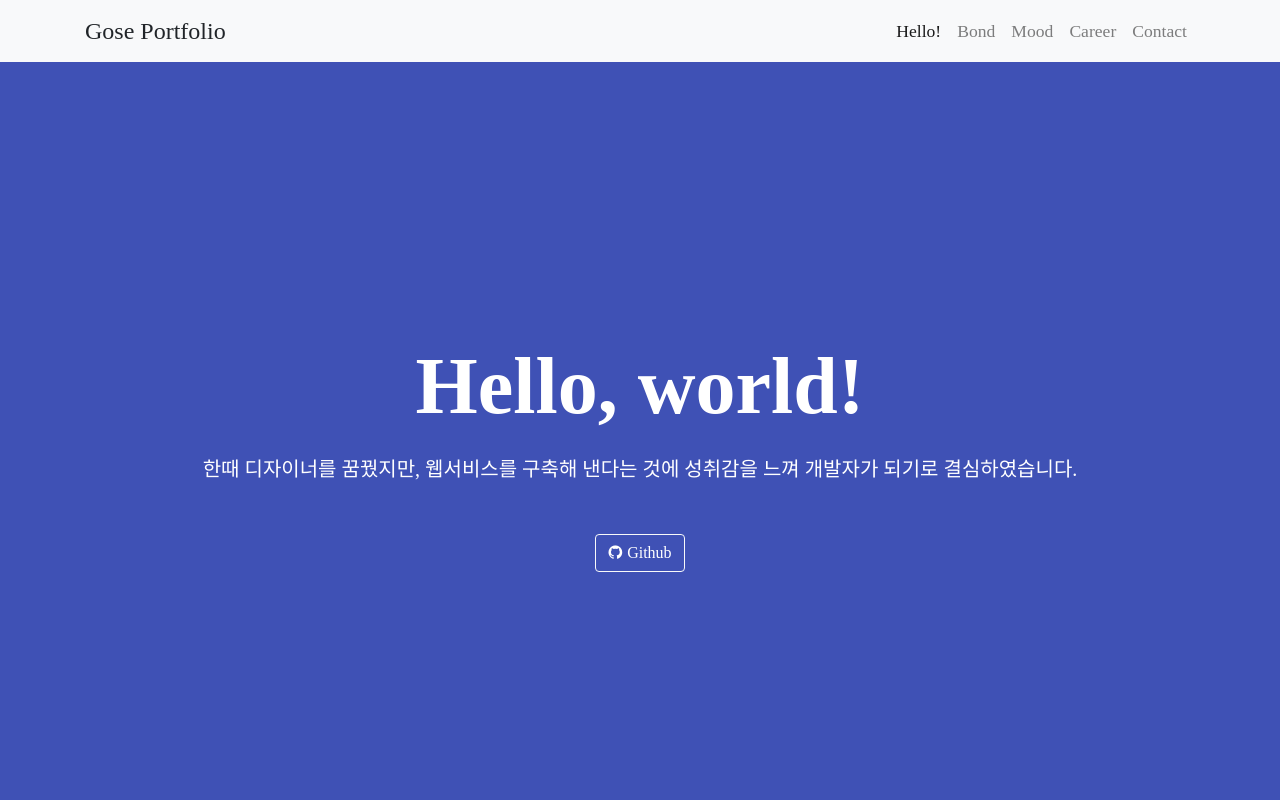
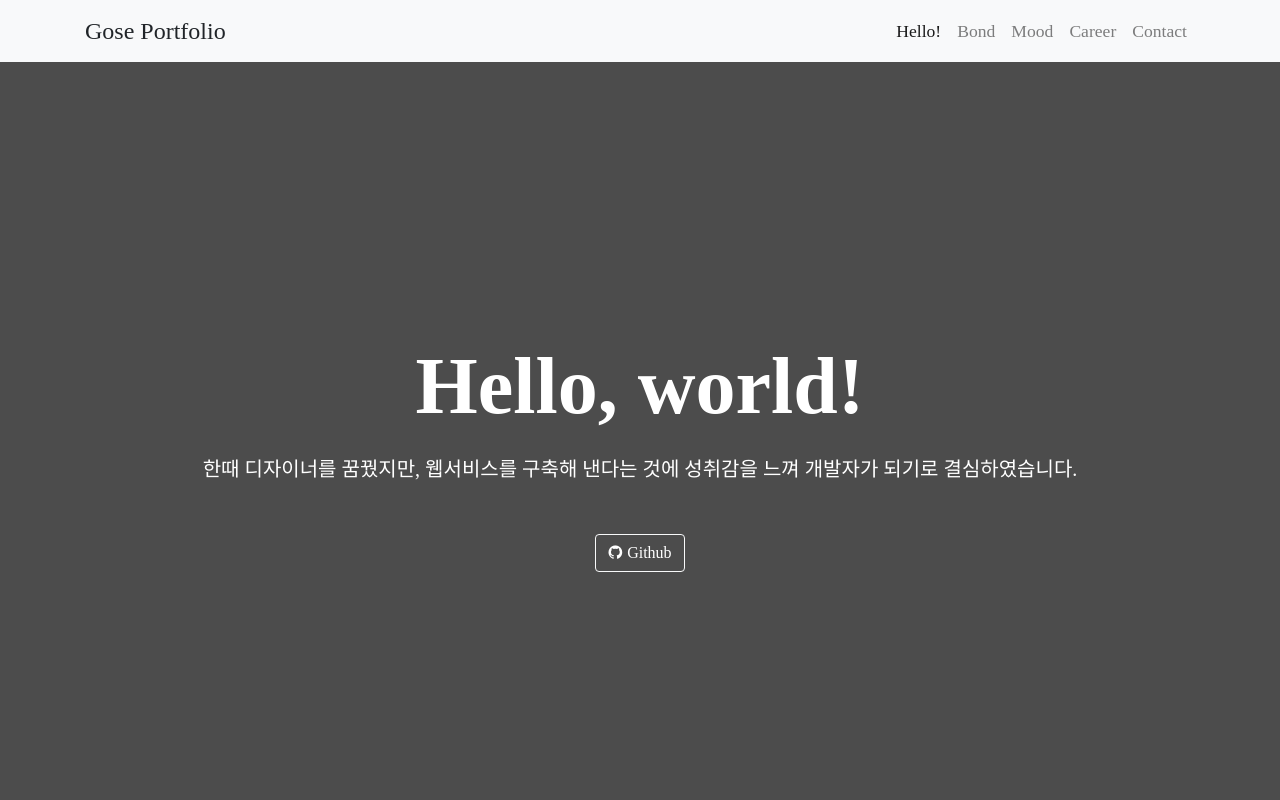
Before and after one commit to degose/Portfolio-React-site, a React (Create React App) app: page / in a window 1280 px wide. Shown: the top 800 px of the page. Built offline with nearby package versions, Linux system fonts and the light colour scheme; no server answers; a web font is replaced by a local one.

Commit message:
header-info 수정

```diff
--- a/src/component/header_info.js
+++ b/src/component/header_info.js
@@ -17,12 +17,18 @@ class HeaderInfo extends Component {
                   </button>
                 </form>
               </div>
-              {/* <div className="col img-wrapper">
-                <img alt="profile-img" src="https://avatars1.githubusercontent.com/u/27682015?s=400&u=e4ee0d37f412f33eb20482e1f0542a6cde51c90b&v=4" className="profile-img rounded" />
-              </div> */}
+              <div className="bg-wrapper">
+                <img alt="배경 이미지" className="bg-img" src="https://images.unsplash.com/photo-1485458029194-00cff7de3ef7?auto=format&fit=crop&w=2850&q=60&ixid=dW5zcGxhc2guY29tOzs7Ozs%3D" />
+              </div>
             </div>
           </div>
         </div>
+        {/* <div className="bg-wrapper">
+          <video className="video" autoPlay loop muted>
+            <source src="https://gcs-vimeo.akamaized.net/exp=1509967581~acl=%2A%2F860696547.mp4%2A~hmac=cc9838158bccb5b153b8f47c672def3c35c8f44c174fbadfff2eea6c1caf1202/vimeo-prod-skyfire-std-us/01/3071/9/240358919/860696547.mp4" type="video/mp4"></source>
+          </video>
+          <img className="bg-img" alt="모바일화면 배경이미지" scr="https://images.unsplash.com/photo-1485458029194-00cff7de3ef7?auto=format&fit=crop&w=2850&q=60&ixid=dW5zcGxhc2guY29tOzs7Ozs%3D" />
+        </div> */}
       </header>
 
 
--- a/src/style/partials/_base.scss
+++ b/src/style/partials/_base.scss
@@ -72,7 +72,7 @@
 body {
 	margin: 0 !important;
   padding: 0 !important;
-  background: #3F51B5; /* For browsers that do not support gradients */
+  // background: #3F51B5; /* For browsers that do not support gradients */
   // background: -webkit-linear-gradient(left top, #A7FFEB, #1DE9B6);
 }
 .element {
--- a/src/style/partials/_footer_contact.scss
+++ b/src/style/partials/_footer_contact.scss
@@ -2,3 +2,7 @@
   font-family: 'Baloo', cursive;
   font-size: 4rem;
 }
+
+.form-control, .input-group-btn {
+  margin-top: 10px;
+}
--- a/src/style/partials/_header_info.scss
+++ b/src/style/partials/_header_info.scss
@@ -40,13 +40,52 @@
   // padding-top: 70px;
   // background: #A7FFEB; /* For browsers that do not support gradients */
   // background: -webkit-linear-gradient(left top, #A7FFEB, #1DE9B6);
+  background: rgba($color: #000000, $alpha: 0.7);
   min-height: 100vh;
   display: flex;
   align-items: center;
   margin: 0;
   // margin-top: 50px;
-  // background: url('../assets/');
+  // background: url('../assets/landscape-2915008_1920.jpg');
+  // background: url('https://images.unsplash.com/photo-1468817739446-479f000a4c0f?auto=format&fit=crop&w=1670&q=60&ixid=dW5zcGxhc2guY29tOzs7Ozs%3D') no-repeat;
   // background-size: 100%;
   // background-position-y: 50%;
 
 }
+
+.bg-wrapper {
+  overflow: hidden;
+  height: 100vh;
+  width: 100%;
+  margin-top: 55px;
+  position: absolute;
+  z-index: -1;
+  top: 0;
+  left: 0;
+}
+
+.bg-img {
+  display: none;
+}
+
+@media screen and (min-width: 0px) and (max-width: 768px) {
+  .video {
+    display: none;
+  }
+
+  .bg-img {
+    object-fit: cover;
+    width: 100%;
+    height: 100%;
+    background-size: cover;
+    background-position: center;
+  }
+}
+
+.video {
+  object-fit: cover;
+  width: 100%;
+  height: 100%;
+  background-size: cover;
+  background-position: center;
+}
--- a/src/style/style.css
+++ b/src/style/style.css
@@ -18,9 +18,7 @@
 
 body {
   margin: 0 !important;
-  padding: 0 !important;
-  background: #3F51B5;
-  /* For browsers that do not support gradients */ }
+  padding: 0 !important; }
 
 .element {
   padding-top: 55px; }
@@ -147,10 +145,41 @@ h1 {
   height: 200px; }
 
 .header-bg {
+  background: rgba(0, 0, 0, 0.7);
   min-height: 100vh;
   display: flex;
   align-items: center;
   margin: 0; }
+
+.bg-wrapper {
+  overflow: hidden;
+  height: 100vh;
+  width: 100%;
+  margin-top: 55px;
+  position: absolute;
+  z-index: -1;
+  top: 0;
+  left: 0; }
+
+.bg-img {
+  display: none; }
+
+@media screen and (min-width: 0px) and (max-width: 768px) {
+  .video {
+    display: none; }
+  .bg-img {
+    object-fit: cover;
+    width: 100%;
+    height: 100%;
+    background-size: cover;
+    background-position: center; } }
+
+.video {
+  object-fit: cover;
+  width: 100%;
+  height: 100%;
+  background-size: cover;
+  background-position: center; }
 
 .project-bg {
   min-height: 100vh;
@@ -226,3 +255,6 @@ h1 {
 .contact-title {
   font-family: 'Baloo', cursive;
   font-size: 4rem; }
+
+.form-control, .input-group-btn {
+  margin-top: 10px; }
```
Also changed, not shown: src/assets/landscape-2915008_1920.jpg (added).
